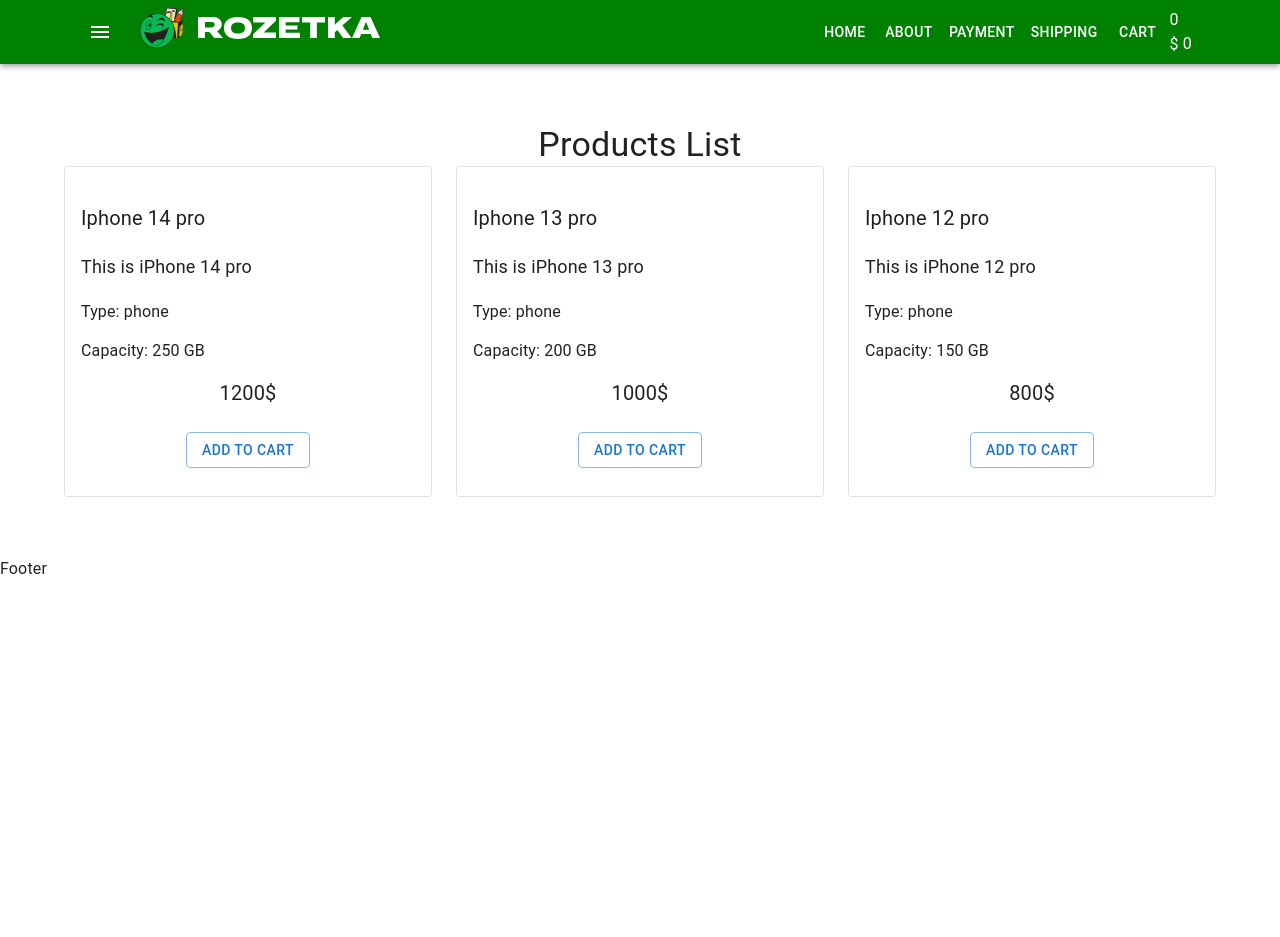
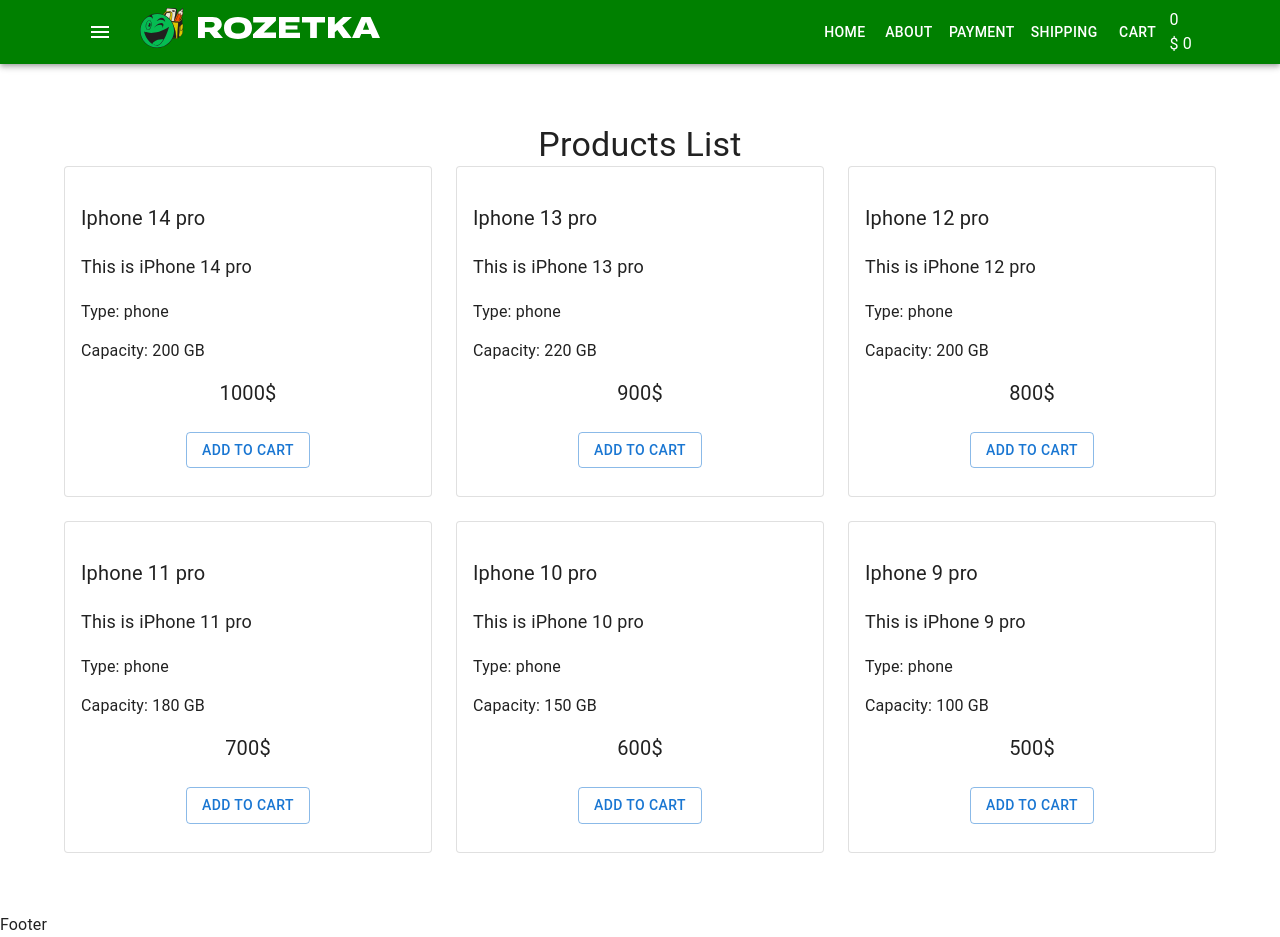
Before and after one commit to YevhenTkalenko/React-lessons, a React (Create React App) app: page / in a window 1280 px wide. Before the commit the page ends 800 px from the top, so only its background shows below. Built offline with nearby package versions, Linux system fonts and the light colour scheme.

Commit message:
add utils

```diff
--- a/src/components/ProductList/ProductList.tsx
+++ b/src/components/ProductList/ProductList.tsx
@@ -1,7 +1,19 @@
 import { Grid, Typography } from '@mui/material'
 import ProductsListItem from './ProductsListItem'
+import productsArray from 'utils/productsArray'
+import productProps from 'utils/productsArray'
 
-interface Props {}
+interface Props { }
+
+interface productProps {
+    title: string
+    description: string
+    type: string
+    capacity: string
+    price: number
+}
+
+
 const ProductList = (props: Props) => {
     return (
         <>
@@ -9,35 +21,24 @@
                 Products List
             </Typography>
 
+
             <Grid container spacing={3}>
-                <Grid item xs={12} sm={6} md={4}>
-                    <ProductsListItem
-                        title="Iphone 14 pro"
-                        description="iPhone 14 pro"
-                        type="phone"
-                        capacity="250 GB"
-                        price={1200}
-                    />
-                </Grid>
-                <Grid item xs={12} sm={6} md={4}>
-                    <ProductsListItem
-                        title="Iphone 13 pro"
-                        description="iPhone 13 pro"
-                        type="phone"
-                        capacity="200 GB"
-                        price={1000}
-                    />
-                </Grid>
-                <Grid item xs={12} sm={6} md={4}>
-                    <ProductsListItem
-                        title="Iphone 12 pro"
-                        description="iPhone 12 pro"
-                        type="phone"
-                        capacity="150 GB"
-                        price={800}
-                    />
-                </Grid>
+                {
+                    productsArray.map((product: productProps) => (
+                        <Grid item xs={12} sm={6} md={4}>
+                            <ProductsListItem
+                                title={product.title}
+                                description={product.description}
+                                type={product.type}
+                                capacity={product.capacity}
+                                price={product.price}
+                            />
+                        </Grid>
+                    ))
+
+                }
             </Grid>
+
         </>
     )
 }
--- a/src/components/ProductList/ProductsListItem.tsx
+++ b/src/components/ProductList/ProductsListItem.tsx
@@ -21,7 +21,7 @@
                 <div className="product-title">{title}</div>
                 <div className="product-descr">This is {description}</div>
                 <div className="product-features">Type: {type}</div>
-                <div className="product-features">Capacity: {capacity}</div>
+                <div className="product-features">Capacity: {capacity} GB</div>
                 <div className="product-price">{price}$</div>
             </CardContent>
             <CardActions className="product-btn-wrap">
--- /dev/null
+++ b/src/utils/productsArray.ts
@@ -0,0 +1,54 @@
+interface productProps {
+    title: string
+    description: string
+    type: string
+    capacity: string
+    price: number
+}
+
+const productsArray: productProps[] = [
+    {
+        title: 'Iphone 14 pro',
+        description: 'iPhone 14 pro',
+        type: 'phone',
+        capacity: '200',
+        price: 1000
+    },
+    {
+        title: 'Iphone 13 pro',
+        description: 'iPhone 13 pro',
+        type: 'phone',
+        capacity: '220',
+        price: 900
+    },
+    {
+        title: 'Iphone 12 pro',
+        description: 'iPhone 12 pro',
+        type: 'phone',
+        capacity: '200',
+        price: 800
+    },
+    {
+        title: 'Iphone 11 pro',
+        description: 'iPhone 11 pro',
+        type: 'phone',
+        capacity: '180',
+        price: 700
+    },
+    {
+        title: 'Iphone 10 pro',
+        description: 'iPhone 10 pro',
+        type: 'phone',
+        capacity: '150',
+        price: 600
+    },
+    {
+        title: 'Iphone 9 pro',
+        description: 'iPhone 9 pro',
+        type: 'phone',
+        capacity: '100',
+        price: 500
+    },
+]
+
+export default productsArray
```
